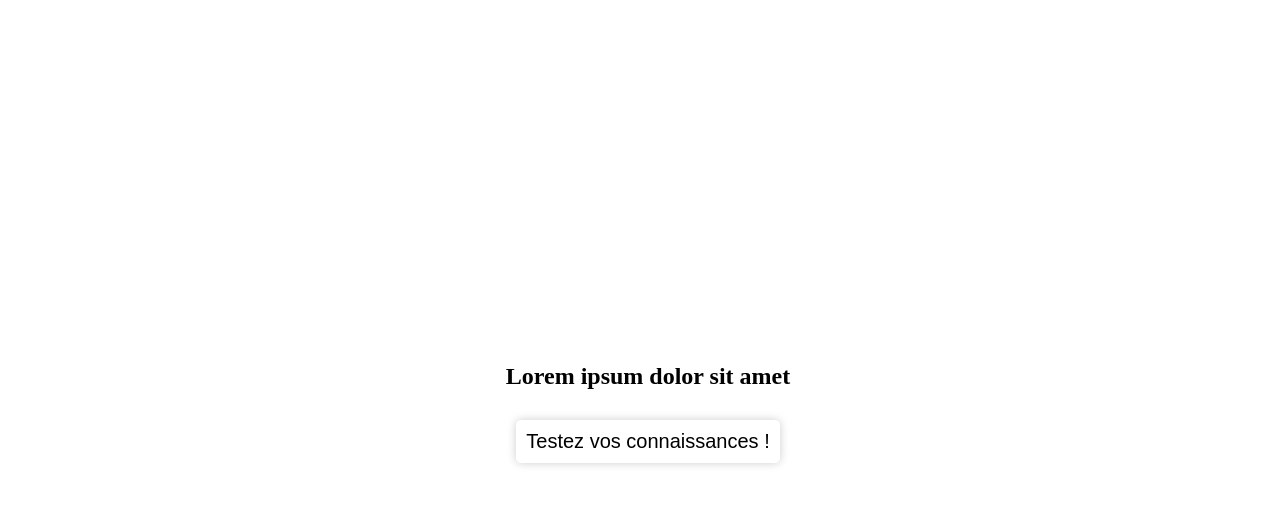
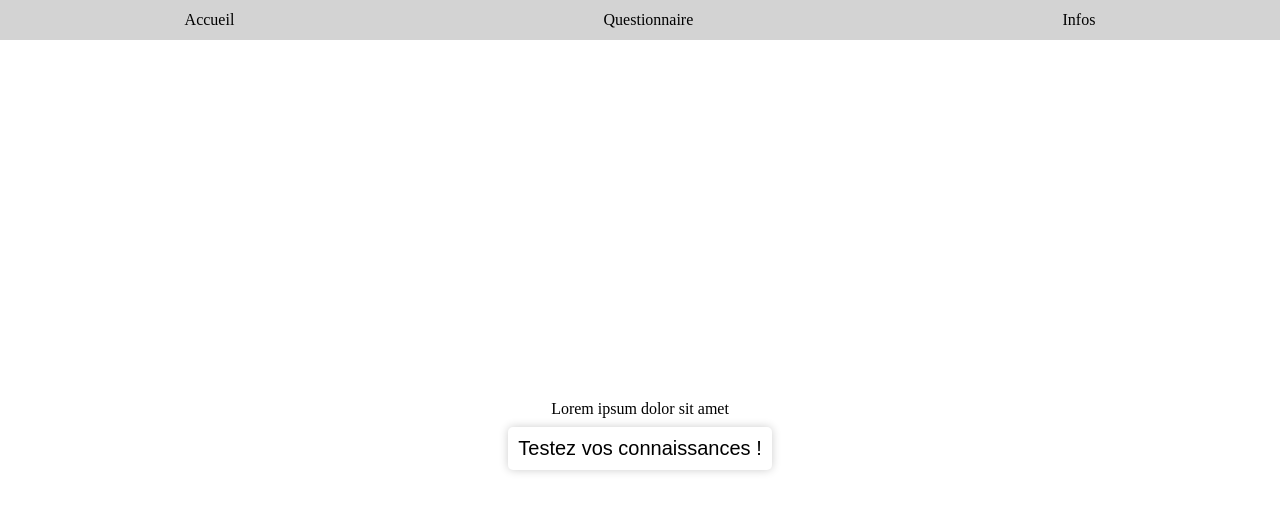
Before and after one commit to Ovcrkazov/front-end, an Angular app: page / in a window 1280 px wide. Shown: the top 512 px of the page. Built offline with nearby package versions, Linux system fonts and the light colour scheme.

Commit message:
add navbar and other page

```diff
--- a/src/app/app.component.html
+++ b/src/app/app.component.html
@@ -1 +1,22 @@
-<app-home></app-home>
+<!-- NAVBAR -->
+<section>
+  <ul>
+    <li (click)="changePage('home')">Accueil</li>
+    <li (click)="changePage('questionnaire')">Questionnaire</li>
+    <li (click)="changePage('infos')">Infos</li>
+  </ul>
+</section>
+
+<!-- Corps de la page -->
+<span [ngSwitch]="this.page">
+<div *ngSwitchCase="'home'">
+  <app-home></app-home>
+</div>
+<div *ngSwitchCase="'questionnaire'">
+  <app-questionnaire></app-questionnaire>
+</div>
+
+<div *ngSwitchCase="'infos'">
+  <app-infos></app-infos>
+</div>
+</span>
--- a/src/app/app.component.scss
+++ b/src/app/app.component.scss
@@ -0,0 +1,14 @@
+section{
+    background-color: lightgrey;
+    height: 40px;
+    ul{
+        height: 100%;
+        display: flex;
+        flex-direction: row;
+        justify-content: space-around;
+        align-items: center;
+        li{
+            cursor: pointer;
+        }
+    }
+}
--- a/src/app/app.component.ts
+++ b/src/app/app.component.ts
@@ -7,4 +7,9 @@ import { Component } from '@angular/core';
 })
 export class AppComponent {
   title = 'front-end';
+  page: string = 'home'
+
+  changePage(page: string) {
+    this.page = page
+  }
 }
--- /dev/null
+++ b/src/app/pages/infos/infos.component.html
@@ -0,0 +1 @@
+<p>infos works!</p>
--- /dev/null
+++ b/src/app/pages/questionnaire/questionnaire.component.html
@@ -0,0 +1 @@
+<p>questionnaire works!</p>
--- a/src/styles.scss
+++ b/src/styles.scss
@@ -1 +1,44 @@
 /* You can add global styles to this file, and also import other style files */
+html, body, div, span, applet, object, iframe,
+h1, h2, h3, h4, h5, h6, p, blockquote, pre,
+a, abbr, acronym, address, big, cite, code,
+del, dfn, em, img, ins, kbd, q, s, samp,
+small, strike, strong, sub, sup, tt, var,
+b, u, i, center,
+dl, dt, dd, ol, ul, li,
+fieldset, form, label, legend,
+table, caption, tbody, tfoot, thead, tr, th, td,
+article, aside, canvas, details, embed,
+figure, figcaption, footer, header, hgroup,
+menu, nav, output, ruby, section, summary,
+time, mark, audio, video {
+	margin: 0;
+	padding: 0;
+	border: 0;
+	font-size: 100%;
+	font: inherit;
+	vertical-align: baseline;
+}
+/* HTML5 display-role reset for older browsers */
+article, aside, details, figcaption, figure,
+footer, header, hgroup, menu, nav, section {
+	display: block;
+}
+body {
+	line-height: 1;
+}
+ol, ul {
+	list-style: none;
+}
+blockquote, q {
+	quotes: none;
+}
+blockquote:before, blockquote:after,
+q:before, q:after {
+	content: '';
+	content: none;
+}
+table {
+	border-collapse: collapse;
+	border-spacing: 0;
+}
```
Also changed, not shown: src/app/app.module.ts (+6 -2 lines), src/app/pages/infos/infos.component.ts (added, +10 -0 lines), src/app/pages/questionnaire/questionnaire.component.ts (added, +10 -0 lines), src/app/pages/home/home.component.html (line endings or trailing spaces), src/app/pages/infos/infos.component.scss (added), src/app/pages/questionnaire/questionnaire.component.scss (added).
